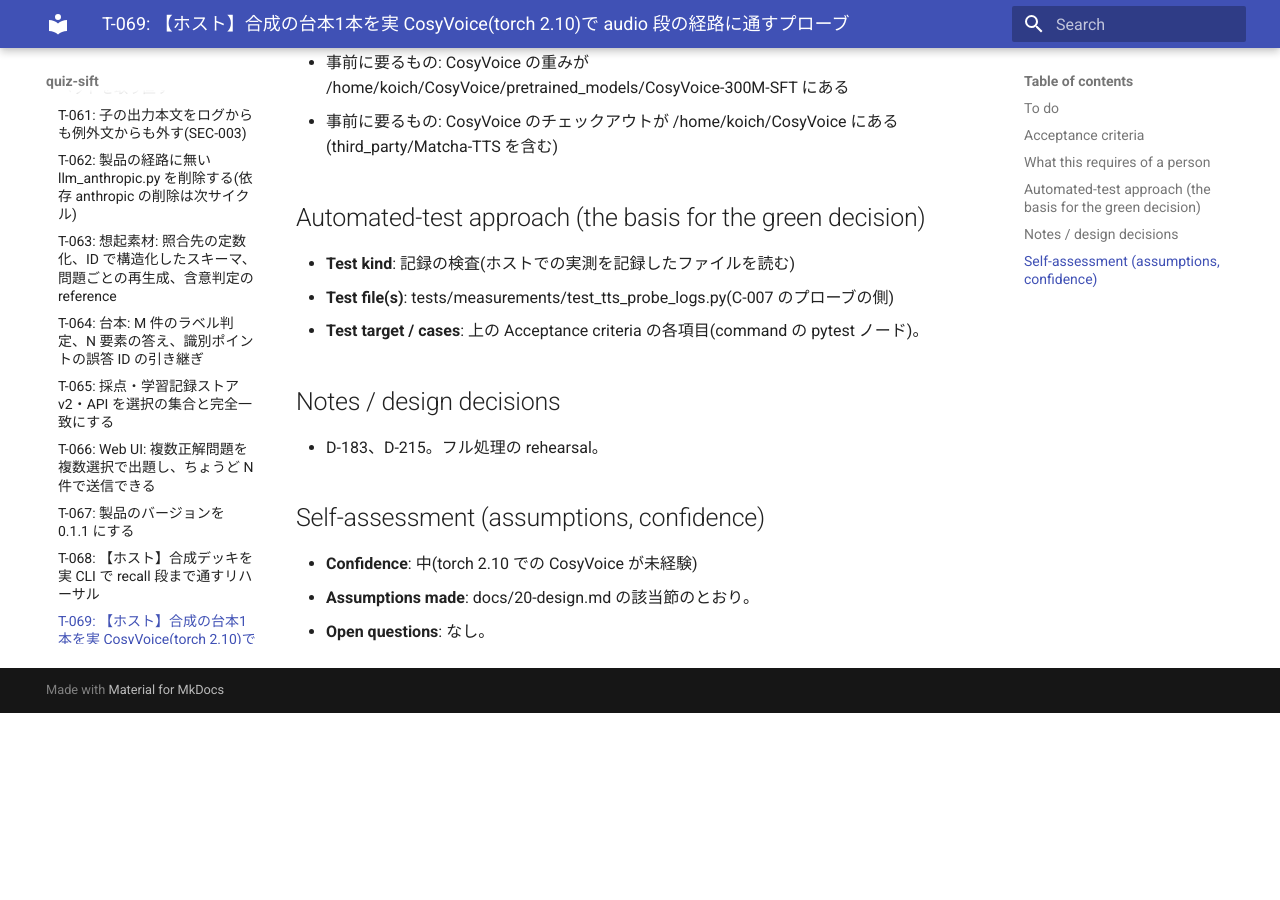
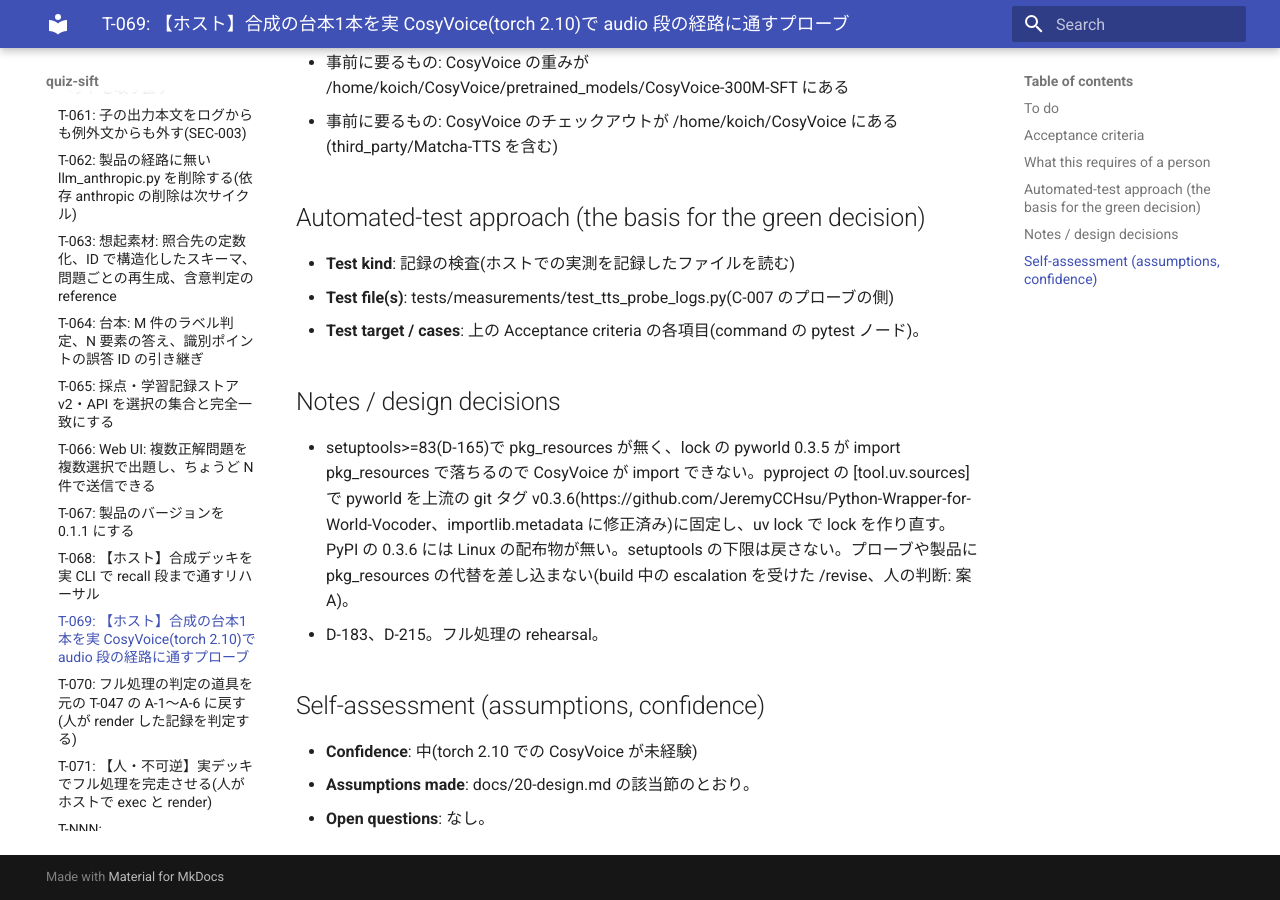
Before and after one commit to komoroko/quiz-sift, an MkDocs documentation site: the page built from docs/tasks/T-069.md, in a window 1280 px wide and 900 px high, scrolled down 1078 px. Built offline with MkDocs 1.6.1 and Material for MkDocs 9.7.7, drawn with Linux system fonts in a browser that asks for light colours; before the commit the page ends 1791 px from its top, so only the background shows below that.

Commit message:
revise: T-069 の scope に pyproject.toml・uv.lock、allow に uv lock を足す(pyworld を git タグ v0.3.6 に固定するため)

```diff
--- a/docs/tasks/T-069.md
+++ b/docs/tasks/T-069.md
@@ -30,6 +30,7 @@
 - **Test target / cases**: 上の Acceptance criteria の各項目(command の pytest ノード)。
 
 ## Notes / design decisions
+- setuptools>=83(D-165)で pkg_resources が無く、lock の pyworld 0.3.5 が import pkg_resources で落ちるので CosyVoice が import できない。pyproject の [tool.uv.sources] で pyworld を上流の git タグ v0.3.6(https://github.com/JeremyCCHsu/Python-Wrapper-for-World-Vocoder、importlib.metadata に修正済み)に固定し、uv lock で lock を作り直す。PyPI の 0.3.6 には Linux の配布物が無い。setuptools の下限は戻さない。プローブや製品に pkg_resources の代替を差し込まない(build 中の escalation を受けた /revise、人の判断: 案 A)。
 - D-183、D-215。フル処理の rehearsal。
 
 ## Self-assessment (assumptions, confidence)
```
Also changed, not shown: 3 other files.
